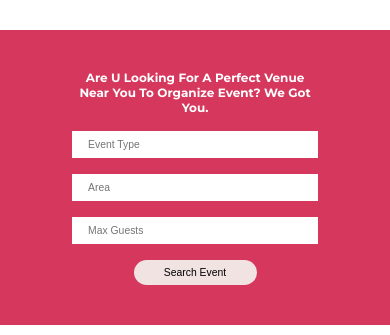
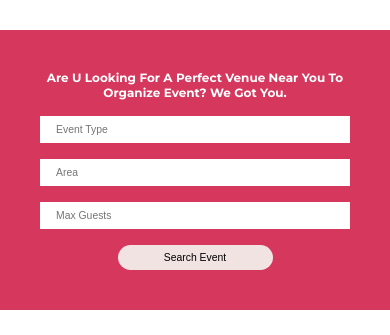
Before and after one commit to fatimaiqbal02/mern-events-app, a React (Create React App) app in the folder client/: page /home in a window 390 px wide. Shown: the part 1069-1404 px from the top of the page. Built offline with nearby package versions, Linux system fonts and the light colour scheme; a web font is replaced by a local one.

Commit message:
Update Media Queries

```diff
--- a/client/src/Components/EventTypes/EventTypes.css
+++ b/client/src/Components/EventTypes/EventTypes.css
@@ -6,7 +6,7 @@
     gap:1rem
 }
 .event-types-section__icons{
-    flex: 1 1 calc(25% - 1rem);
+    flex: 1 1 calc(25% - 3rem);
     border: 1px solid black;
     border-radius: 95% 4% 97% 5%/4% 94% 3% 95%;
     padding: 2rem 2rem;
@@ -29,12 +29,12 @@
 .event-types-section__icons:hover i{
     transform: scale(1.2);
 }
-@media (max-width: 795px) {
+@media  only screen and (max-width: 768px) {
     .event-types-section__icons {
         flex-basis: calc(50% - 1rem);
     }
 }
-@media (max-width: 540px) {
+@media  only screen and (max-width: 576px) {
     .event-types-section{
         margin: 2rem 8rem;
     }
--- a/client/src/Components/Header/Header.css
+++ b/client/src/Components/Header/Header.css
@@ -38,7 +38,7 @@
 }
 
 /*-------------------------------------- Media Queries -------------------------------*/
-@media only screen and (max-width:991px){
+@media only screen and (max-width:992px){
     .header{
         padding: 2rem;
     }
--- a/client/src/Components/SearchBar/SearchBar.css
+++ b/client/src/Components/SearchBar/SearchBar.css
@@ -8,7 +8,6 @@
     display: flex;
     flex-wrap: wrap;
     gap:2rem;
-    padding: 0rem 4rem
 }
 .form__grid h1{
     text-align: center;
@@ -27,7 +26,7 @@ input{
     background: #f2e3e3;
     font-size: 1.3rem;
 }
-@media (max-width: 840px) {
+@media (max-width: 768px) {
     .form__grid{
         flex-direction: column;
     }
--- a/client/src/Components/VideoSlider/Videoslider.css
+++ b/client/src/Components/VideoSlider/Videoslider.css
@@ -83,13 +83,13 @@
     }
 }
 
-@media only screen and (max-width:999px){
+@media only screen and (max-width:992px){
     .video-slider__slide .content{
         margin: 23rem 0rem;
     }
 }
 
-@media only screen and (max-width:570px){
+@media only screen and (max-width:576px){
     .video-slider__slide .content{
         margin: 16rem 0rem;
     }
```
